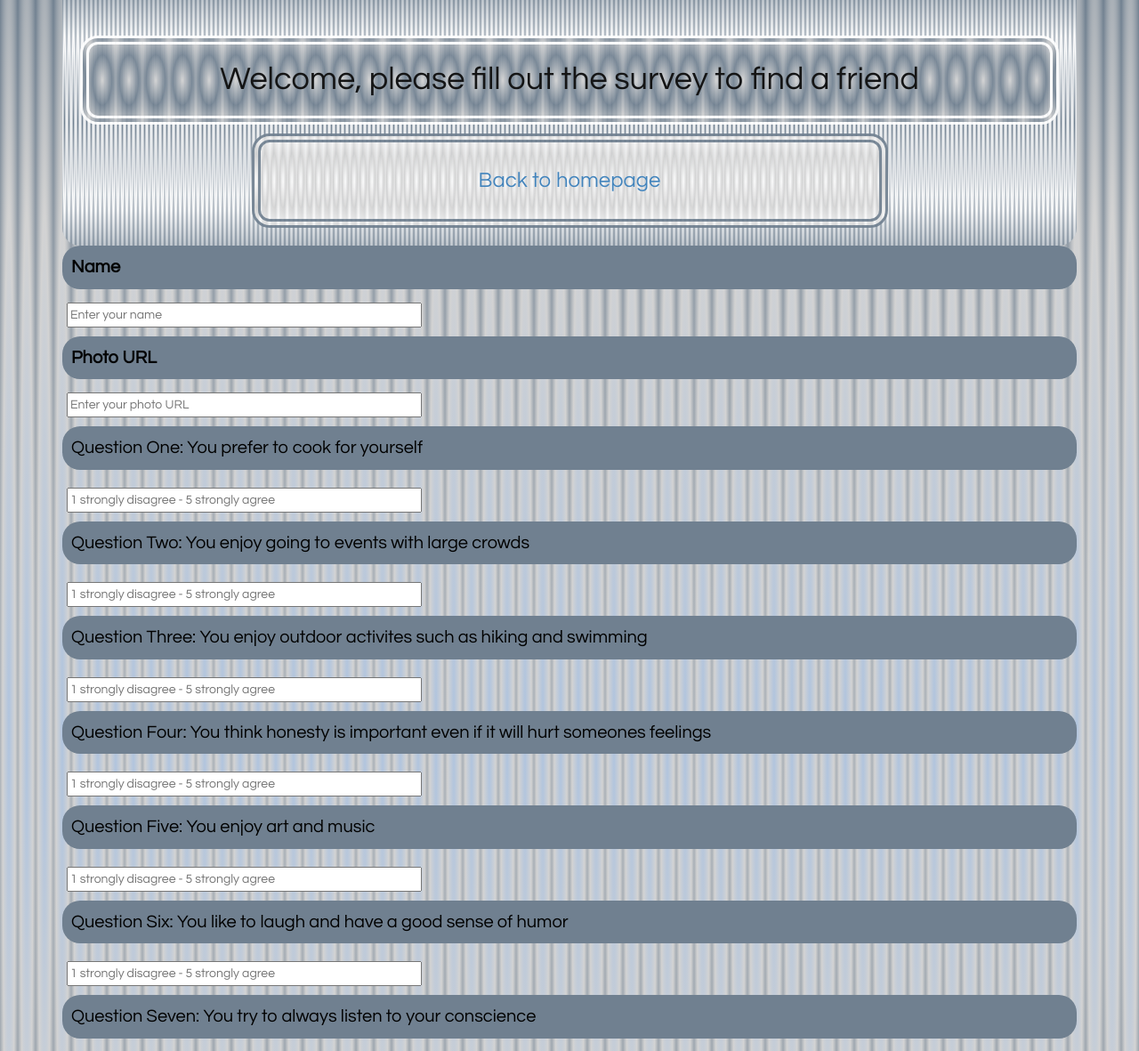
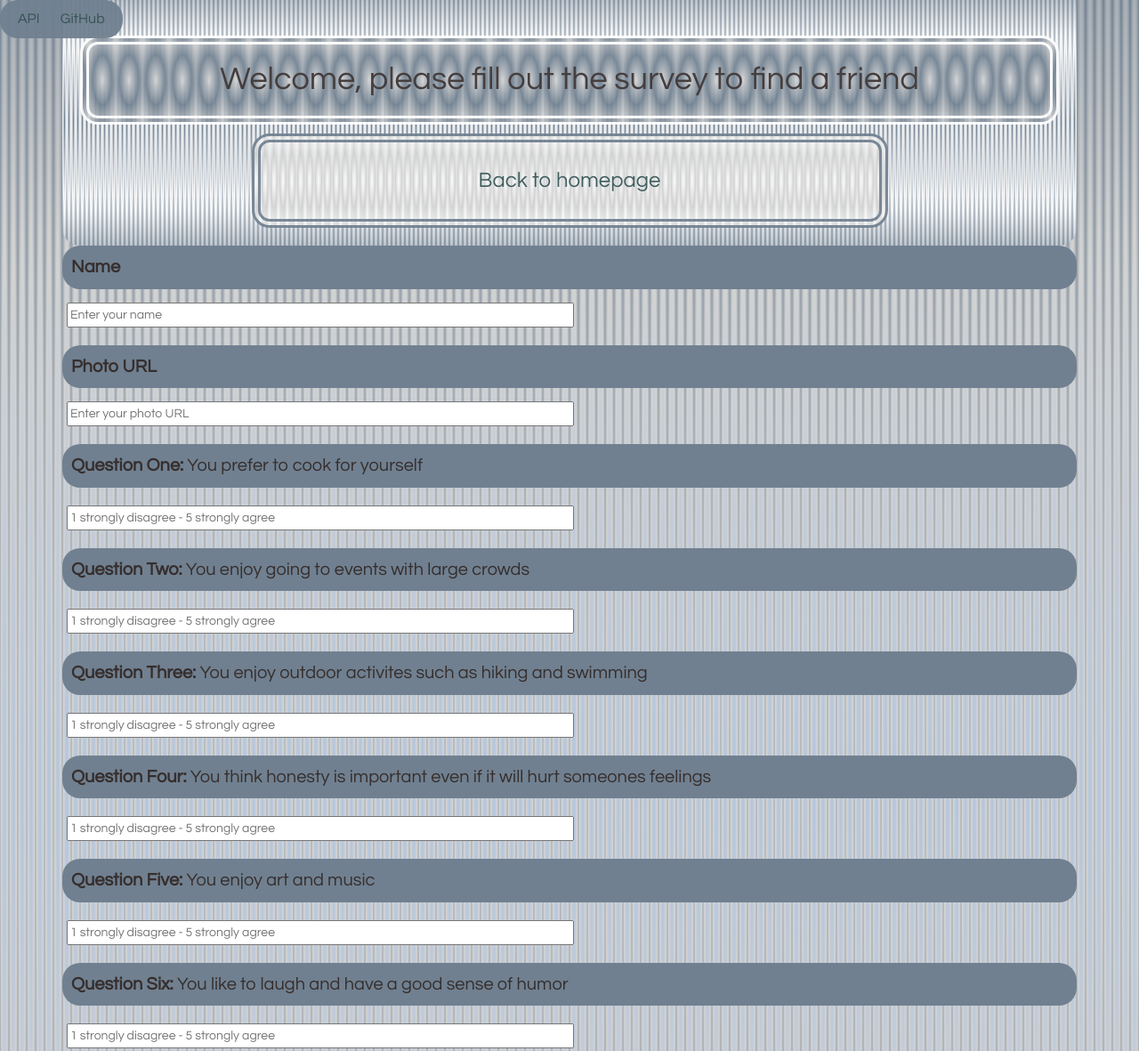
Before and after one commit to Husspm/hiFriends, a website: page survey.html in a window 1280 px wide. Shown: the top 1181 px of the page at 89% size. Drawn offline with nearby package versions, Linux system fonts and the light colour scheme; a script that the page names is missing; a web font is replaced by a local one.

Commit message:
finishing touches

```diff
--- a/assets/style.css
+++ b/assets/style.css
@@ -1,7 +1,7 @@
 body {
-    background: radial-gradient(lightsteelblue, lightgray, slategray);
-    background-size: 20px;
-    color: black;
+    background: radial-gradient( lightsteelblue, lightgray, slategray);
+    background-size: 10px;
+    color: #362e2d;
     font-family: "Questrial";
 }
 
@@ -59,9 +59,16 @@ body {
 }
 
 input {
-    width: 35%;
+    width: 50%;
     padding: 2px 2px;
-    margin: 10px 5px;
+    margin: 10px 5px 20px;
+    transition-duration: 3s;
+    transition-property: box-shadow, border;
+}
+
+input:focus {
+    box-shadow: 0 0 25px 5px darkslategray;
+    border: 2px solid darkslategray;
 }
 
 label,
@@ -73,13 +80,14 @@ button {
     display: block;
     border-radius: 20px;
     transition-duration: 2s;
-    transition-property: background;
+    transition-property: background, color;
 }
 
 label:hover,
 p:hover,
 button:hover {
     background: darkslategray;
+    color: white;
 }
 
 button {
@@ -89,7 +97,7 @@ button {
 .modal-open .modal {
     overflow-x: hidden;
     overflow-y: auto;
-    background: radial-gradient(lightsteelblue, lightgrey, slategrey);
+    background: linear-gradient(to bottom right, lightsteelblue, lightgrey, slategrey);
     background-size: 20px;
 }
 
@@ -111,3 +119,40 @@ button {
     border-bottom: 10px solid #e5e5e5;
     background: lightslategray;
 }
+
+.foot {
+    position: fixed;
+    top: 0px;
+    left: 0px;
+    z-index: 2000;
+    font-size: 16px;
+    padding: 10px;
+    border-radius: 20px;
+    background: slategray;
+    transition-duration: 2s;
+    opacity: 0.95;
+    transition-property: background, opacity;
+}
+
+.foot:hover {
+    background: darkslategrey;
+    opacity: 1;
+}
+
+.foot-text {
+    padding: 10px;
+}
+
+a {
+    color: darkslategrey;
+    transition-duration: 2s;
+    transition-property: color;
+}
+
+a:hover {
+    color: black;
+}
+
+#matchphoto {
+    width: 60%;
+}
--- a/survey.html
+++ b/survey.html
@@ -27,6 +27,7 @@
                     <div class="modal-body">
                         <h2 id="base"></h2>
                         <h2 id="match"></h2>
+                        <img id="matchphoto" src="">
                     </div>
                     <div class="modal-footer">
                         <button type="button" class="btn btn-secondary" data-dismiss="modal">Close</button>
@@ -44,36 +45,40 @@
                 <input type="text" id="name" placeholder="Enter your name" required>
                 <label for="photo">Photo URL</label>
                 <input type="text" id="photo" placeholder="Enter your photo URL" required>
-                <p>Question One: You prefer to cook for yourself</p>
+                <p><strong>Question One:</strong> You prefer to cook for yourself</p>
                 <input id="Q1" type="number" min=1 max=5 required placeholder="1 strongly disagree - 5 strongly agree">
-                <p>Question Two: You enjoy going to events with large crowds</p>
+                <p><strong>Question Two:</strong> You enjoy going to events with large crowds</p>
                 <input id="Q2" type="number" min=1 max=5 required placeholder="1 strongly disagree - 5 strongly agree">
-                <p>Question Three: You enjoy outdoor activites such as hiking and swimming</p>
+                <p><strong>Question Three:</strong> You enjoy outdoor activites such as hiking and swimming</p>
                 <input id="Q3" type="number" min=1 max=5 required placeholder="1 strongly disagree - 5 strongly agree">
-                <p>Question Four: You think honesty is important even if it will hurt someones feelings</p>
+                <p><strong>Question Four:</strong> You think honesty is important even if it will hurt someones feelings</p>
                 <input id="Q4" type="number" min=1 max=5 required placeholder="1 strongly disagree - 5 strongly agree">
-                <p>Question Five: You enjoy art and music</p>
+                <p><strong>Question Five:</strong> You enjoy art and music</p>
                 <input id="Q5" type="number" min=1 max=5 required placeholder="1 strongly disagree - 5 strongly agree">
-                <p>Question Six: You like to laugh and have a good sense of humor</p>
+                <p><strong>Question Six:</strong> You like to laugh and have a good sense of humor</p>
                 <input id="Q6" type="number" min=1 max=5 required placeholder="1 strongly disagree - 5 strongly agree">
-                <p>Question Seven: You try to always listen to your conscience</p>
+                <p><strong>Question Seven:</strong> You try to always listen to your conscience</p>
                 <input id="Q7" type="number" min=1 max=5 required placeholder="1 strongly disagree - 5 strongly agree">
-                <p>Question Eight: You feel compassion when you see someone is upset</p>
+                <p><strong>Question Eight:</strong> You feel compassion when you see someone is upset</p>
                 <input id="Q8" type="number" min=1 max=5 required placeholder="1 strongly disagree - 5 strongly agree">
-                <p>Question Nine: You have sentimental feelings about the place where you grew up</p>
+                <p><strong>Question Nine:</strong> You have sentimental feelings about the place where you grew up</p>
                 <input id="Q9" type="number" min=1 max=5 required placeholder="1 strongly disagree - 5 strongly agree">
-                <p>Question Ten: You are generally happy and try to not let things get you down</p>
+                <p><strong>Question Ten:</strong> You are generally happy and try to not let things get you down</p>
                 <input id="Q10" type="number" min=1 max=5 required placeholder="1 strongly disagree - 5 strongly agree">
                 <button id="surveySubmit" type="submit">Submit your answers</button>
         </div>
-
+        <footer class="foot">
+            <span class="foot-text"><a href="/api/friends">API</a></span>
+            <span class="foot-text"><a href="https://github.com/Husspm/hiFriends">GitHub</a></span>
+        </footer>
+    </div>
 </body>
 <script src="https://ajax.googleapis.com/ajax/libs/jquery/3.1.1/jquery.min.js"></script>
 <script src="https://cdnjs.cloudflare.com/ajax/libs/tether/1.4.0/js/tether.min.js" integrity="sha384-DztdAPBWPRXSA/3eYEEUWrWCy7G5KFbe8fFjk5JAIxUYHKkDx6Qin1DkWx51bBrb" crossorigin="anonymous"></script>
 <script src="https://maxcdn.bootstrapcdn.com/bootstrap/4.0.0-alpha.6/js/bootstrap.min.js" integrity="sha384-vBWWzlZJ8ea9aCX4pEW3rVHjgjt7zpkNpZk+02D9phzyeVkE+jo0ieGizqPLForn" crossorigin="anonymous"></script>
 <script>
     $("#surveySubmit").on("click", gatherValues);
-
+    //contructor for new person to be added into api
     function Friend(name, photo, values) {
         this.name = name;
         this.photo = photo;
@@ -136,8 +141,10 @@
                 $("#base").text(friendsData[saveIndex].name);
                 if (saveIndex === 0) {
                     $("#match").text("Your closest match is " + friendsData[saveIndex + 1].name);
+                    $("#matchphoto").attr("src", friendsData[saveIndex + 1].photo);
                 } else if (saveIndex === friendsData.length - 1) {
                     $("#match").text("Your closest match is " + friendsData[saveIndex - 1].name);
+                    $("#matchphoto").attr("src", friendsData[saveIndex - 1].photo);
                 } else {
                     comparison(friendsData[saveIndex].total, friendsData[saveIndex - 1].total, friendsData[saveIndex + 1].total);
 
@@ -146,8 +153,10 @@
                         var caseTwo = Math.abs(base - compareTwo);
                         if (caseOne < caseTwo) {
                             $("#match").text("Your closest match is " + friendsData[saveIndex - 1].name);
+                            $("#matchphoto").attr("src", friendsData[saveIndex - 1].photo);
                         } else {
                             $("#match").text("Your closest match is " + friendsData[saveIndex + 1].name);
+                            $("#matchphoto").attr("src", friendsData[saveIndex + 1].photo);
                         }
                     }
                 }
```
Also changed, not shown: friends.js (+6 -6 lines), index.html (+4 -0 lines).
